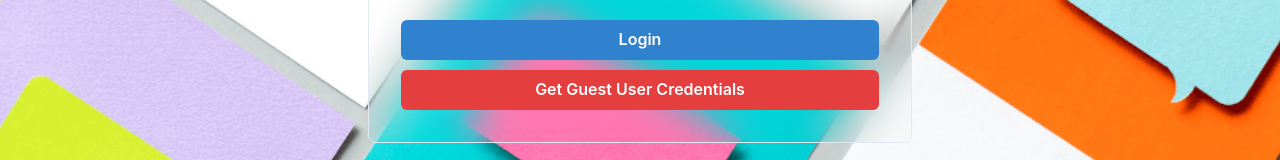
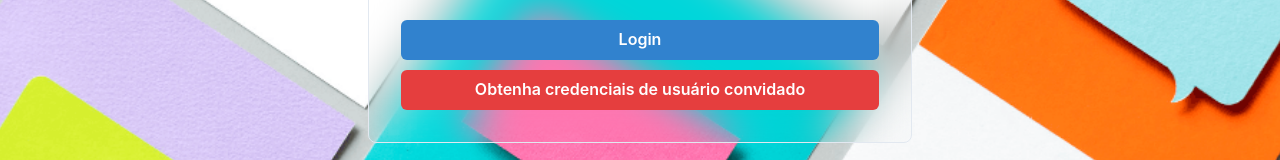
Before and after one commit to FILElucas99/chat-app, a React (Create React App) app in the folder frontend/: page / in a window 1280 px wide. Shown: the part 337-497 px from the top of the page. Built offline with nearby package versions, Linux system fonts and the light colour scheme.

Commit message:
corrigindo mensagens de aviso

```diff
--- a/frontend/src/componentes/autenticacao/Login.js
+++ b/frontend/src/componentes/autenticacao/Login.js
@@ -112,7 +112,7 @@ const Cadastro = () => {
           setPassword("123456");
         }}
       >
-        Get Guest User Credentials
+        Obtenha credenciais de usuário convidado
       </Button>
     </VStack>
   );
--- a/frontend/src/componentes/autenticacao/cadastro.js
+++ b/frontend/src/componentes/autenticacao/cadastro.js
@@ -192,7 +192,7 @@ const Signup = () => {
         onClick={submitHandler}
         isLoading={picLoading}
       >
-        Sign Up
+        Cadastrar
       </Button>
     </VStack>
   );
```
